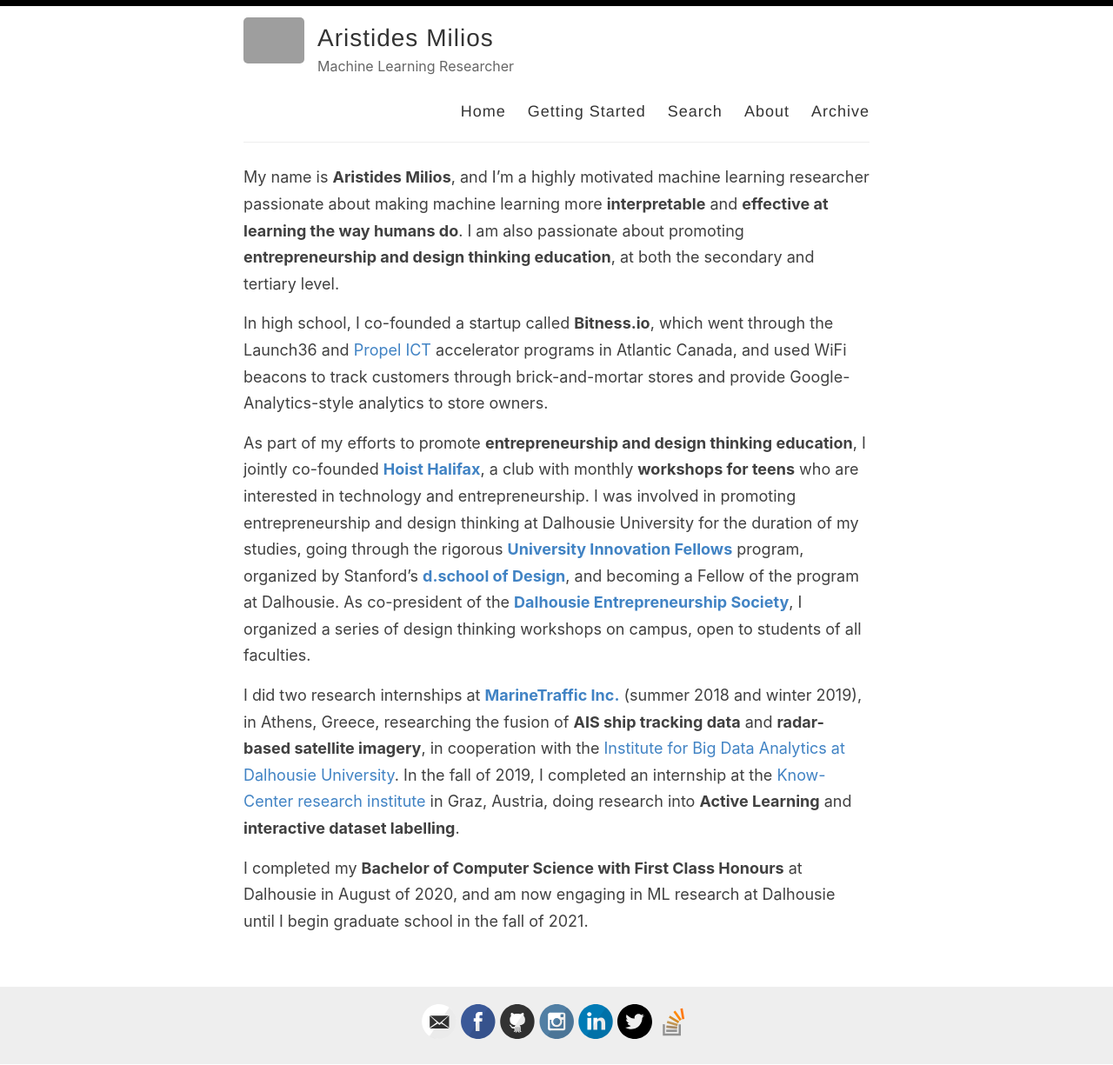
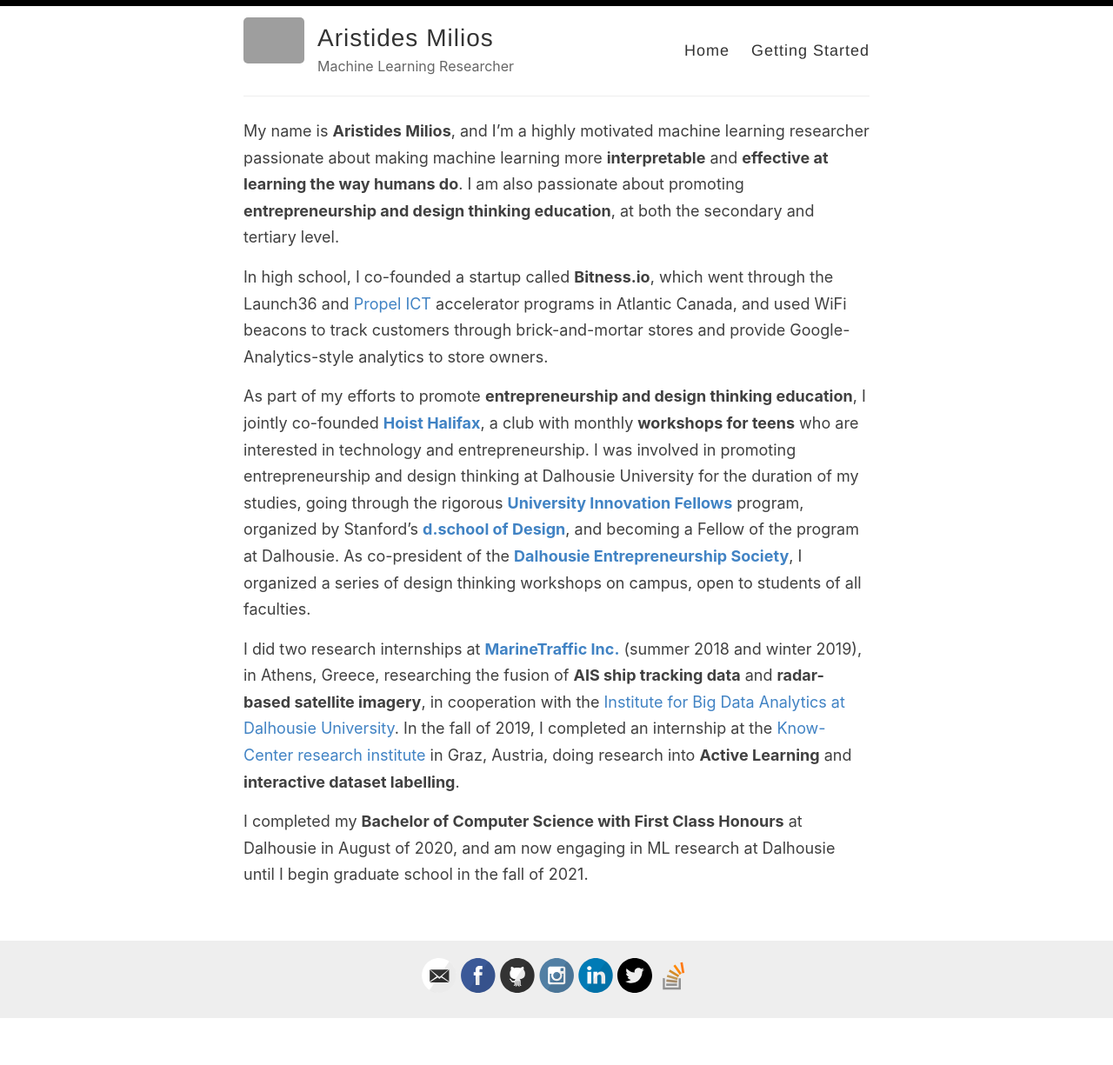
Before and after one commit to amilios/amilios.github.io, a Jekyll site: the page built from index.md, in a window 1280 px wide. Shown: the whole page at 87% size. Built offline with Jekyll 4.4.1, drawn with Linux system fonts in a browser that asks for light colours; after the commit the page ends 1172 px from its top, so only the background shows below that; grey boxes are pictures that could not be loaded.

Commit message:
Update default.html

```diff
--- a/_layouts/default.html
+++ b/_layouts/default.html
@@ -29,10 +29,7 @@
 
             <nav>
               <a href="{{ site.baseurl }}/">Home</a>
-              <a href="{{ site.baseurl }}/getting-started">Getting Started</a>
-              <a href="{{ site.baseurl }}/search">Search</a>
-              <a href="{{ site.baseurl }}/about">About</a>
-              <a href="{{ site.baseurl }}/archive">Archive</a>
+              <a href="{{ site.baseurl }}/full-cv">Getting Started</a>
             </nav>
           </header>
         </div>
```
